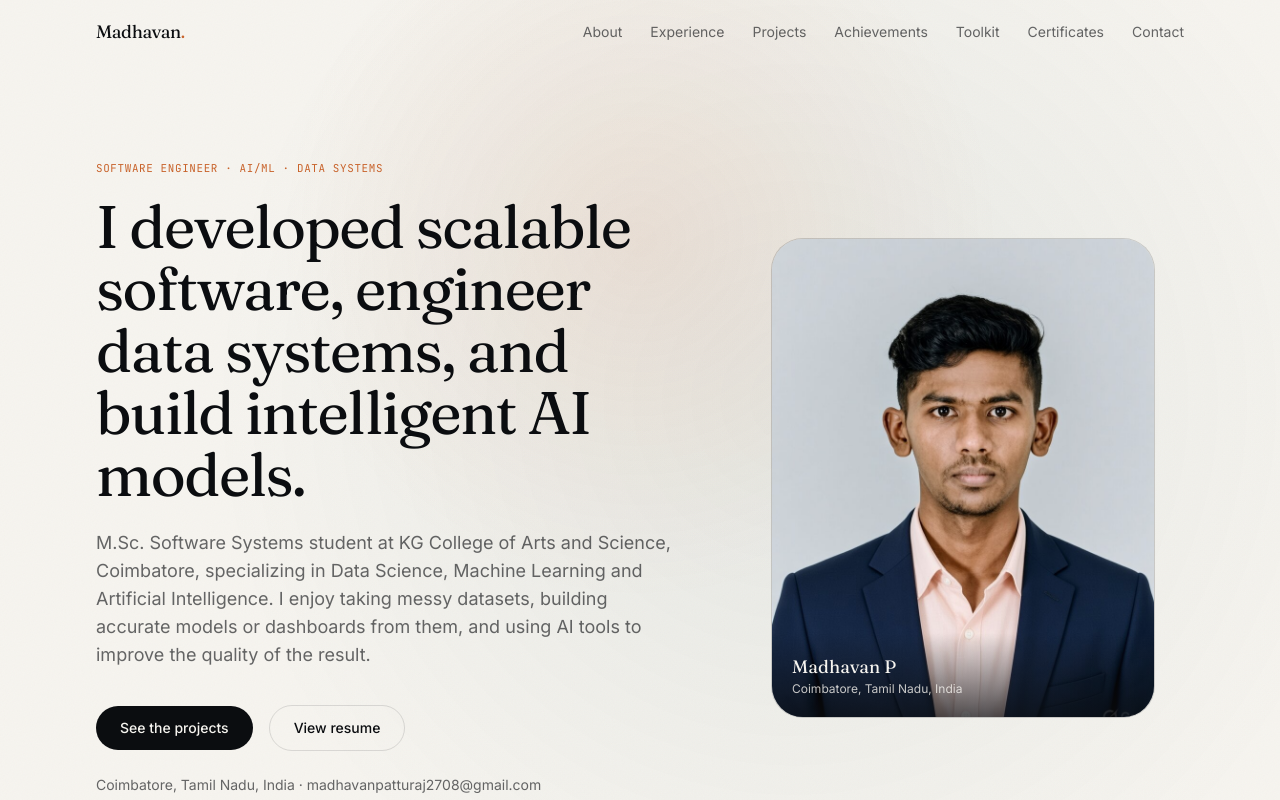
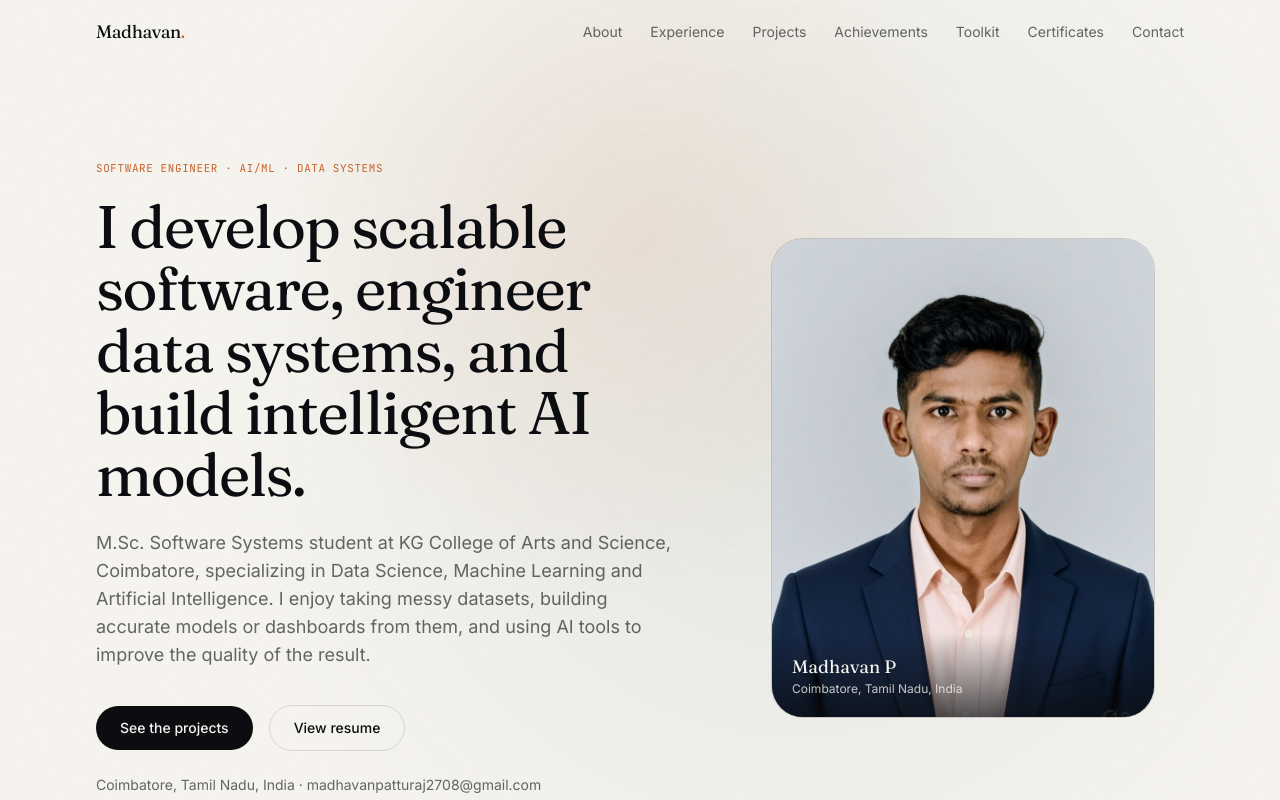
Before and after one commit to madhavanpatturaj/Madhavanp_portfolio, a React (Vite) app: page / in a window 1280 px wide. Shown: the top 800 px of the page. Built offline with nearby package versions, Linux system fonts and the light colour scheme.

Commit message:
Fix tagline tense in portfolio.ts

```diff
--- a/src/data/portfolio.ts
+++ b/src/data/portfolio.ts
@@ -16,7 +16,7 @@ export const profile = {
   hackerrankLabel: 'hackerrank.com/profile/madhavanpattura1',
   photo: '/images/madhavan.jpeg',
   resume: '/madhavan-resume.pdf',
-  tagline: 'I developed scalable software, engineer data systems, and build intelligent AI models.',
+  tagline: 'I develop scalable software, engineer data systems, and build intelligent AI models.',
   summary:
     'M.Sc. Software Systems student at KG College of Arts and Science, Coimbatore, specializing in Data Science, Machine Learning and Artificial Intelligence. I enjoy taking messy datasets, building accurate models or dashboards from them, and using AI tools to improve the quality of the result.',
 }
```
